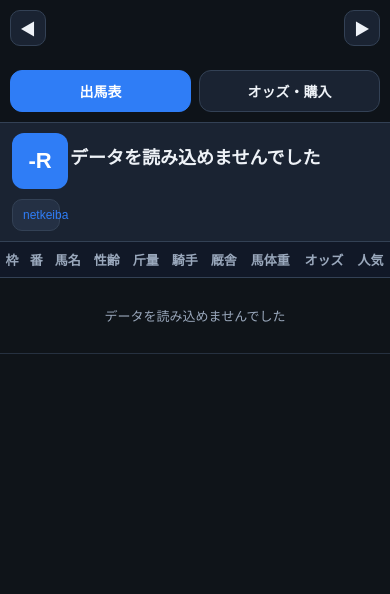
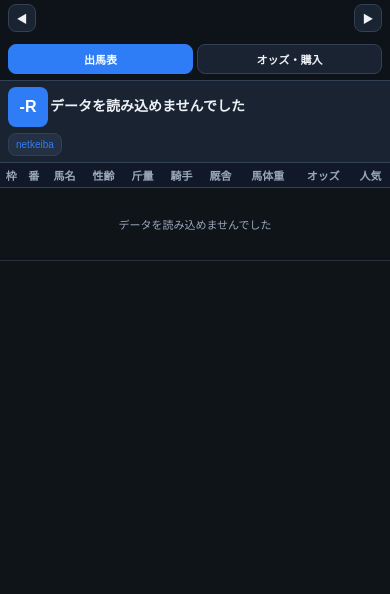
Before and after one commit to okajun777/keiba-viewer, a Flask app: template templates/index.html in a window 390 px wide. Shown: the top 594 px of the page. Run offline with Flask 3, Linux system fonts and the light colour scheme; the template is opened without the code that fills it, so the values that code supplies are empty.

Commit message:
Compact mobile header controls to show more of the table.
Reduce font sizes, button heights, and race header padding on phones so the shutuba area stays visible in landscape.

Co-authored-by: Cursor <cursoragent@cursor.com>

```diff
--- a/static/style.css
+++ b/static/style.css
@@ -349,63 +349,211 @@ button {
   color: #ffcdd2;
 }
 
-@media (orientation: portrait) {
+@media (max-width: 900px) {
   .controls {
-    padding-top: 10px;
+    padding: 4px 8px 6px;
+  }
+
+  .control-row {
+    gap: 4px;
+  }
+
+  .control-row + .control-row {
+    margin-top: 4px;
+  }
+
+  .nav-btn {
+    flex: 0 0 28px;
+    height: 28px;
+    border-radius: 8px;
+    font-size: 11px;
+  }
+
+  .chip {
+    padding: 5px 8px;
+    font-size: 11px;
+  }
+
+  .venue-btn {
+    padding: 6px 6px;
+    font-size: 12px;
+    border-radius: 8px;
+  }
+
+  .race-btn {
+    min-width: 34px;
+    height: 30px;
+    padding: 0 6px;
+    font-size: 11px;
+    border-radius: 8px;
+  }
+
+  .view-btn {
+    padding: 6px 8px;
+    font-size: 11px;
+    border-radius: 8px;
+  }
+
+  .odds-btn {
+    padding: 5px 7px;
+    font-size: 10px;
+    border-radius: 8px;
   }
 
   .race-header {
-    grid-template-columns: 48px 1fr;
+    padding: 6px 8px;
+    gap: 6px;
+    grid-template-columns: 40px 1fr auto;
   }
 
-  .source-link {
+  .race-no {
+    width: 40px;
+    height: 40px;
+    font-size: 16px;
+    border-radius: 8px;
+  }
+
+  .race-meta h1 {
+    font-size: 14px;
+    margin-bottom: 2px;
+  }
+
+  .race-meta p {
+    font-size: 10px;
+    line-height: 1.25;
+  }
+
+  .odds-meta {
+    font-size: 10px;
+  }
+
+  .source-link,
+  .purchase-link {
+    font-size: 10px;
+    padding: 5px 7px;
+    border-radius: 8px;
+  }
+
+  .header-links {
+    gap: 4px;
+  }
+
+  .shutuba-table {
+    font-size: 11px;
+  }
+
+  .shutuba-table th,
+  .shutuba-table td {
+    padding: 4px 2px;
+  }
+
+  .waku-badge {
+    width: 22px;
+    height: 22px;
+    font-size: 11px;
+  }
+
+  .ninki-1,
+  .ninki-2,
+  .ninki-3 {
+    min-width: 20px;
+    height: 20px;
+    font-size: 11px;
+  }
+}
+
+@media (orientation: portrait) and (max-width: 900px) {
+  .race-header {
+    grid-template-columns: 36px 1fr;
+  }
+
+  .header-links {
     grid-column: 1 / -1;
-    justify-self: start;
+    flex-direction: row;
+    flex-wrap: wrap;
+  }
+
+  #raceData02 {
+    display: none;
   }
 }
 
 @media (orientation: landscape) and (max-height: 500px) {
   .controls {
-    padding: 6px 10px 8px;
+    padding: 3px 8px 4px;
+  }
+
+  .control-row + .control-row {
+    margin-top: 3px;
+  }
+
+  .nav-btn {
+    flex: 0 0 26px;
+    height: 26px;
   }
 
   .chip {
-    padding: 6px 10px;
+    padding: 4px 7px;
+    font-size: 10px;
+  }
+
+  .venue-btn {
+    padding: 5px 5px;
+    font-size: 11px;
+  }
+
+  .race-btn {
+    min-width: 32px;
+    height: 26px;
+    font-size: 10px;
+  }
+
+  .view-btn {
+    padding: 5px 6px;
+    font-size: 10px;
+  }
+
+  .odds-btn {
+    padding: 4px 6px;
+    font-size: 9px;
+  }
+
+  .race-header {
+    padding: 4px 8px;
+    grid-template-columns: 32px 1fr auto;
+  }
+
+  .race-no {
+    width: 32px;
+    height: 32px;
+    font-size: 14px;
+  }
+
+  .race-meta h1 {
     font-size: 12px;
   }
 
-  .venue-btn {
-    padding: 8px 6px;
-    font-size: 14px;
+  .race-meta p {
+    font-size: 9px;
   }
 
-  .race-btn {
-    min-width: 40px;
-    height: 34px;
-    font-size: 13px;
-  }
-
-  .race-header {
-    padding: 8px 12px;
-  }
-
-  .race-no {
-    width: 48px;
-    height: 48px;
-    font-size: 18px;
-  }
-
-  .race-meta h1 {
-    font-size: 16px;
+  #raceData02 {
+    display: none;
   }
 
   .shutuba-table {
-    font-size: 12px;
+    font-size: 10px;
   }
 
   .shutuba-table th,
   .shutuba-table td {
-    padding: 5px 3px;
+    padding: 3px 2px;
+  }
+
+  .waku-badge {
+    width: 20px;
+    height: 20px;
+    font-size: 10px;
   }
 }
 
--- a/templates/index.html
+++ b/templates/index.html
@@ -6,7 +6,7 @@
   <meta name="apple-mobile-web-app-capable" content="yes">
   <meta name="mobile-web-app-capable" content="yes">
   <title>出馬表ビューア</title>
-  <link rel="stylesheet" href="{{ url_for('static', filename='style.css') }}">
+  <link rel="stylesheet" href="{{ url_for('static', filename='style.css') }}?v=2">
 </head>
 <body>
   <div class="app">
```
